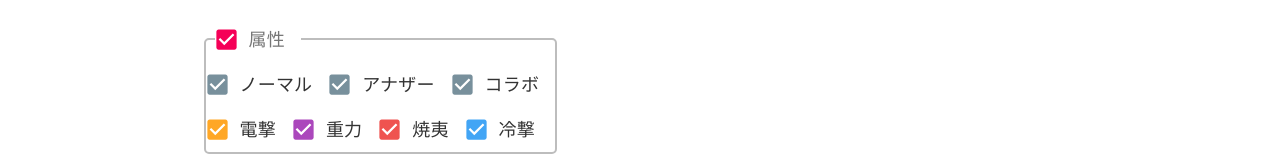
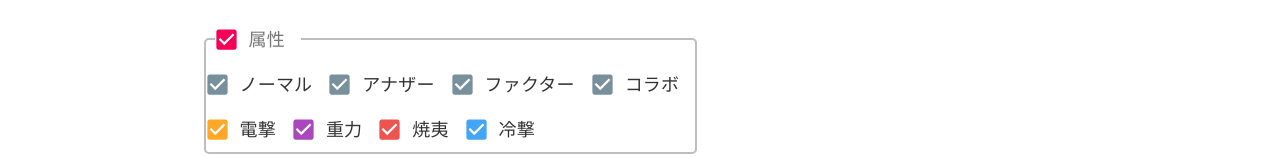
Before and after one commit to noriokaki/AliceGearAegisChecker, a Next.js app: page / in a window 1280 px wide. Shown: the part 191-348 px from the top of the page. Built offline with nearby package versions, Linux system fonts and the light colour scheme; no server answers.

Commit message:
factor用のフィルターを追加

```diff
--- a/src/components/FilterBlock.tsx
+++ b/src/components/FilterBlock.tsx
@@ -77,6 +77,24 @@ const FilterBlock = ({
                   />
                }
                label="アナザー"
+            />
+            <FormControlLabel
+               control={
+                  <Checkbox
+                     disabled={isDisable}
+                     checked={kindFilter.factor}
+                     style={{ color: blueGrey[400] }}
+                     onChange={(): void =>
+                        dispatch(
+                           updateKindFilter({
+                              ...kindFilter,
+                              factor: !kindFilter.factor,
+                           }),
+                        )
+                     }
+                  />
+               }
+               label="ファクター"
             />
             <FormControlLabel
                control={
--- a/src/components/MainContainer.tsx
+++ b/src/components/MainContainer.tsx
@@ -34,6 +34,7 @@ const MainContainer = (): JSX.Element => {
       kindFilter: {
          normal: true,
          another: true,
+         factor: true,
          collaboration: true,
       },
    });
--- a/src/models/ActressFilter.ts
+++ b/src/models/ActressFilter.ts
@@ -31,10 +31,13 @@ const actressFilter = (state: StateType): StateType["actresses"] => {
          ) {
             return false;
          }
-         if (actress?.another == null && state.kindFilter.normal) {
+         if (actress.another == null && actress.factor == null && state.kindFilter.normal) {
             return true;
          }
-         if (actress?.another != null && state.kindFilter.another) {
+         if (actress.another != null && state.kindFilter.another) {
+            return true;
+         }
+         if (actress.factor != null && state.kindFilter.factor) {
             return true;
          }
 
```
Also changed, not shown: src/models/DataTypes.ts (+8 -4 lines), 1 other file (tests, documents, lock files or other folders).
